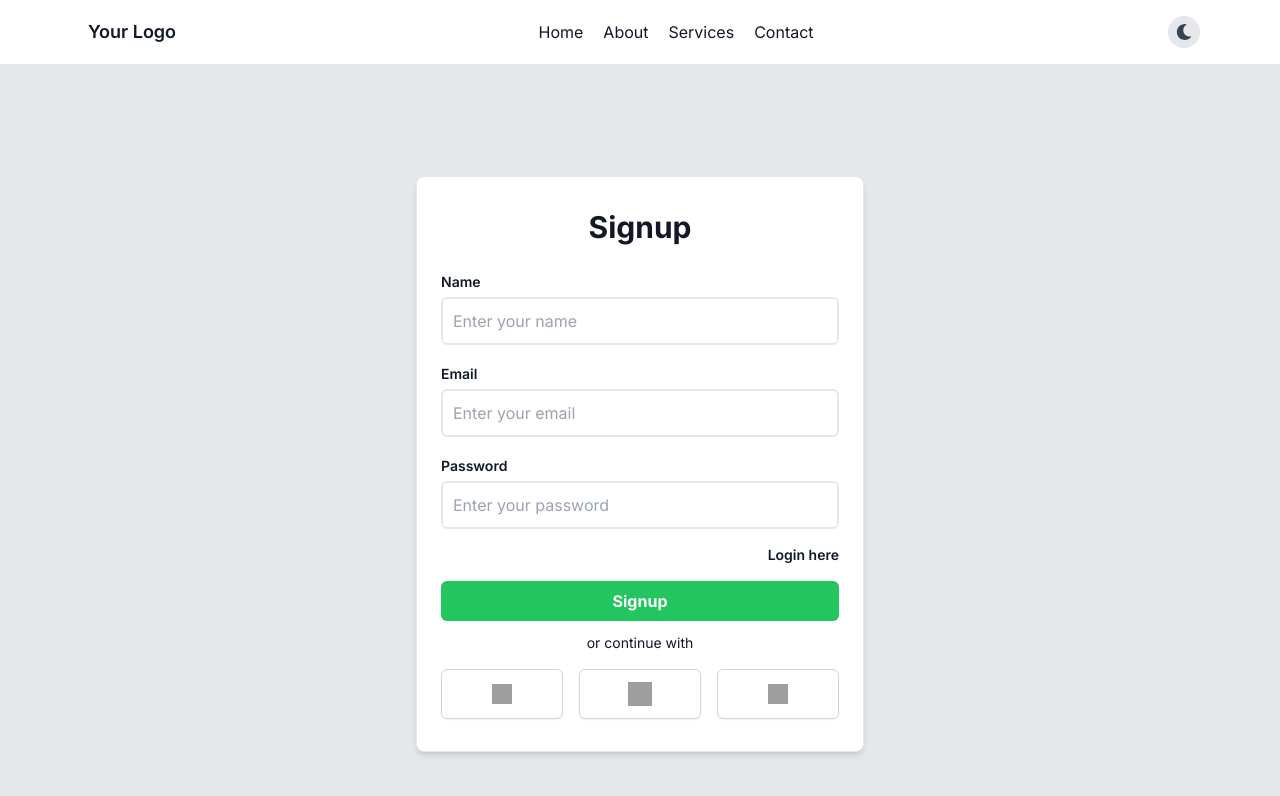
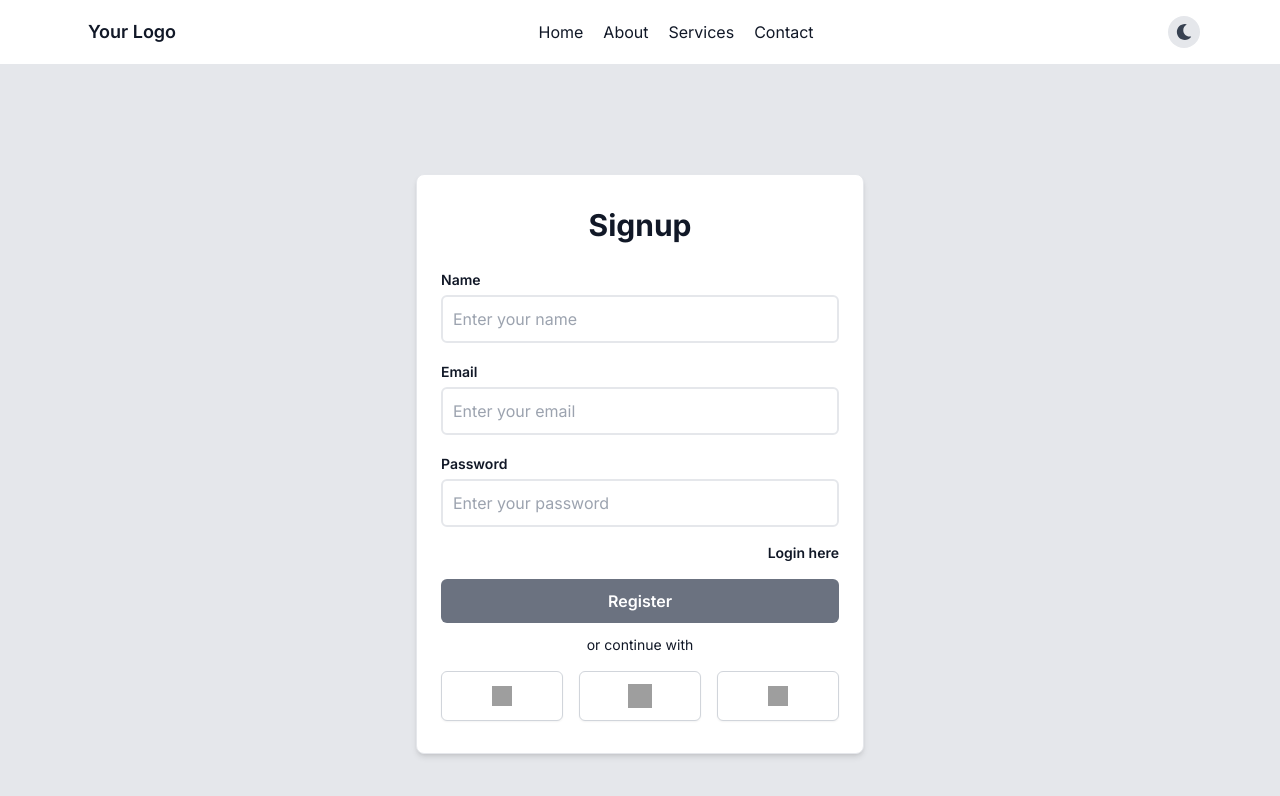
Before and after one commit to Kuwar20/ecom, a React (Vite) app in the folder frontend/: page /signup in a window 1280 px wide. Shown: the top 796 px of the page. Built offline with nearby package versions, Linux system fonts and the light colour scheme; grey boxes are pictures that could not be loaded.

Commit message:
feat: Enhanced button in this app, and added logic to the register button

```diff
--- a/frontend/src/forms/signup/Signup.jsx
+++ b/frontend/src/forms/signup/Signup.jsx
@@ -1,8 +1,8 @@
 import React, { useState } from "react";
-import { ToastContainer, toast } from 'react-toastify';
-import 'react-toastify/dist/ReactToastify.css';
-import { FaEye, FaEyeSlash } from 'react-icons/fa';
-import { useNavigate } from 'react-router-dom';
+import { ToastContainer, toast } from "react-toastify";
+import "react-toastify/dist/ReactToastify.css";
+import { FaEye, FaEyeSlash } from "react-icons/fa";
+import { useNavigate } from "react-router-dom";
 
 const Signup = () => {
     const [name, setName] = useState("");
@@ -32,10 +32,28 @@ const Signup = () => {
         return { strength, label: strengthLabel };
     };
 
+    const getButtonMessage = () => {
+        if (isLoading) return "Loading...";
+        if (!name) return "Register";
+        if (!email) return "Email is required";
+        if (!password) return "Password is required";
+        if (passwordStrength.label === "Weak") return "Password is weak";
+        return "Register";
+    };
+    const isButtonDisabled = () => {
+        return (
+            isLoading ||
+            passwordStrength.label === "Weak" ||
+            !name ||
+            !email ||
+            !password
+        );
+    };
+
     const handleSignupForm = async (e) => {
         setIsLoading(true);
-        e.preventDefault()
-        console.log(name, email, password)
+        e.preventDefault();
+        console.log(name, email, password);
         try {
             const response = await fetch("http://localhost:3000/api/auth/register", {
                 method: "POST",
@@ -48,20 +66,20 @@ const Signup = () => {
             console.log(data);
             if (data.message) {
                 // Redirect based on role
-                if (data.role === 'dealer') {
+                if (data.role === "dealer") {
                     toast.success(data.message);
                     setTimeout(() => {
-                        navigate('/dealer');
+                        navigate("/dealer");
                     }, 1000);
-                } else if (data.role === 'admin') {
+                } else if (data.role === "admin") {
                     toast.success(data.message);
                     setTimeout(() => {
-                        navigate('/admin');
+                        navigate("/admin");
                     }, 1000);
                 } else {
                     toast.success(data.message);
                     setTimeout(() => {
-                        navigate('/user');
+                        navigate("/user");
                     }, 1000);
                 }
             } else {
@@ -69,8 +87,7 @@ const Signup = () => {
             }
         } catch (error) {
             toast.error("Something went wrong");
-        }
-        finally {
+        } finally {
             setIsLoading(false);
             setEmail("");
             setPassword("");
@@ -95,7 +112,10 @@ const Signup = () => {
                                     required
                                     disabled={isLoading}
                                     value={name}
-                                    onChange={(e) => { setName(e.target.value); console.log(e.target.value) }}
+                                    onChange={(e) => {
+                                        setName(e.target.value);
+                                        console.log(e.target.value);
+                                    }}
                                     className="w-full border-2 p-2.5 rounded-md focus:border-blue-700 focus:outline-none dark:text-black"
                                 />
                             </div>
@@ -108,7 +128,7 @@ const Signup = () => {
                                     value={email}
                                     onChange={(e) => {
                                         setEmail(e.target.value);
-                                        console.log(e.target.value)
+                                        console.log(e.target.value);
                                     }}
                                     required
                                     disabled={isLoading}
@@ -126,14 +146,23 @@ const Signup = () => {
                                     required
                                     value={password}
                                     disabled={isLoading}
-                                    onChange={(e) => { setPassword(e.target.value); console.log(e.target.value); setPasswordStrength(checkPasswordStrength(e.target.value)) }}
+                                    onChange={(e) => {
+                                        setPassword(e.target.value);
+                                        console.log(e.target.value);
+                                        setPasswordStrength(checkPasswordStrength(e.target.value));
+                                    }}
                                     className="w-full border-2 p-2.5 rounded-md focus:border-blue-700 focus:outline-none dark:text-black"
                                 />
                                 {password && (
                                     <div
                                         className="absolute top-3 right-5 cursor-pointer"
-                                        onClick={() => setShowPassword(!showPassword)}>
-                                        {showPassword ? <FaEye className='h-5 w-5' /> : <FaEyeSlash className='h-5 w-5' />}
+                                        onClick={() => setShowPassword(!showPassword)}
+                                    >
+                                        {showPassword ? (
+                                            <FaEye className="h-5 w-5" />
+                                        ) : (
+                                            <FaEyeSlash className="h-5 w-5" />
+                                        )}
                                     </div>
                                 )}
                                 {password && (
@@ -160,14 +189,18 @@ const Signup = () => {
                             </div>
                         </div>
                         <div className="text-sm hover:underline text-right hover:text-blue-600">
-                            <a href="" className="font-semibold">Login here</a>
+                            <a href="" className="font-semibold">
+                                Login here
+                            </a>
                         </div>
                         <div className="text-white font-bold">
+                            {/*
+                            // way 1 to disable button , but not recommended as it is not readable and manageable
                             <button
-                                disabled={isLoading || passwordStrength.label === "Weak"}
+                                    disabled={isLoading || passwordStrength.label === "Weak" || !name || !email || !password}
                                     className={`
-                                    ${isLoading || passwordStrength.label === "Weak"
-                                        ? "bg-gray-300"
+                                        ${isLoading || passwordStrength.label === "Weak" || !name || !email || !password
+                                            ? "bg-gray-500"
                                             : "bg-green-500 hover:bg-green-700"
                                         }
                                         text-white w-full p-2 rounded-md transition-colors duration-200
@@ -175,9 +208,30 @@ const Signup = () => {
                                 >
                                     {isLoading
                                         ? "Loading..."
-                                    : passwordStrength.label === "Weak"
+                                        : (passwordStrength.label === "Weak" && !isLoading)
                                             ? "Password too weak"
-                                        : "Signup"}
+                                            : (!name && !isLoading)
+                                                ? "Name is required"
+                                                : (!email && !isLoading)
+                                                    ? "Email is required"
+                                                    : (!password && !isLoading)
+                                                        ? "Password is required"
+                                                        : "Signup"
+                                    }
+                                </button>
+                                */}
+                            <button
+                                type="submit"
+                                disabled={isButtonDisabled()}
+                                className={`
+                                ${isButtonDisabled()
+                                        ? "bg-gray-500"
+                                        : "bg-green-600 hover:bg-green-700 cursor-pointer"
+                                    }
+                                    text-white font-semibold w-full p-2.5 rounded-md transition-colors duration-200
+                                `}
+                            >
+                                {getButtonMessage()}
                             </button>
                         </div>
                     </form>
@@ -217,10 +271,8 @@ const Signup = () => {
                                     alt="Twitter"
                                 />
                             </a>
-
                         </div>
                     </div>
-
                 </div>
             </div>
         </div>
```
Lines whose indentation alone changed are shown as unchanged.
